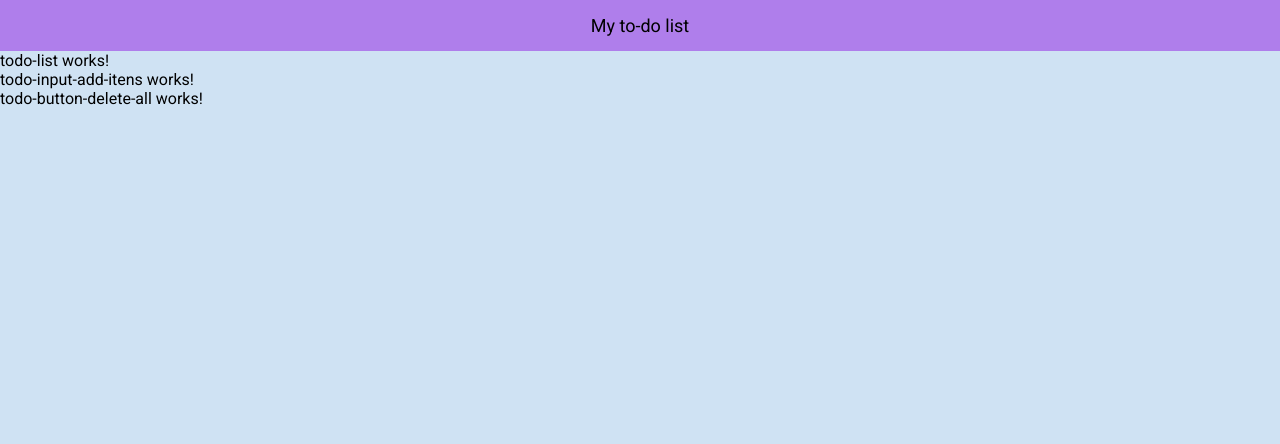
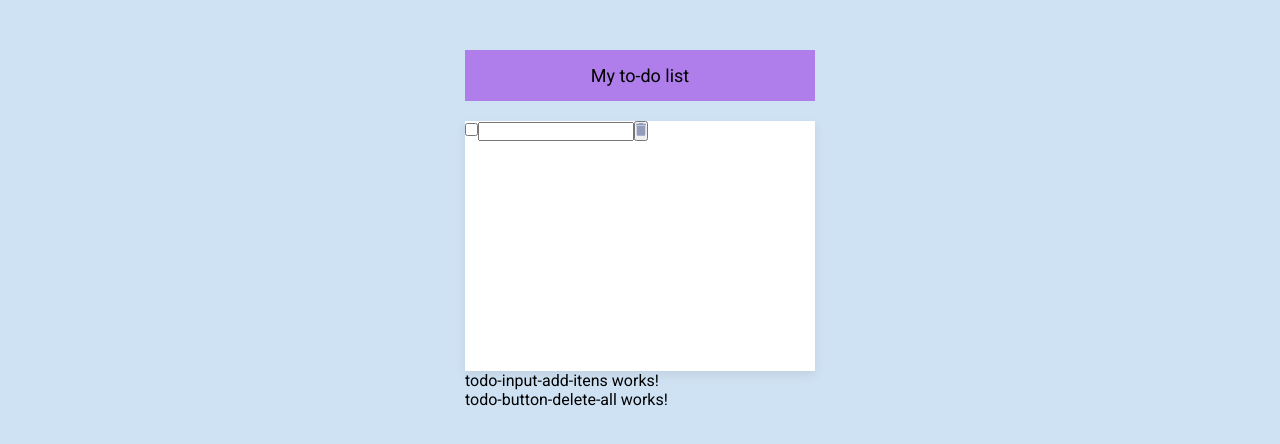
Before and after one commit to marlonsc15/app-To-Do, an Angular app in the folder app-todo/: page / in a window 1280 px wide. Shown: the top 444 px of the page. Built offline with nearby package versions, Linux system fonts and the light colour scheme.

Commit message:
criação de css

```diff
--- a/app-todo/src/app/modules/home/components/todo-list/todo-list.component.css
+++ b/app-todo/src/app/modules/home/components/todo-list/todo-list.component.css
@@ -0,0 +1,16 @@
+@import "../../../../../dist/css/variaveis.css";
+
+section {
+    width: 100%;
+    min-height: 250px;
+    background: var(--secundary-background-color);
+    box-shadow: 0px 4px 10px rgba(0, 0, 0, 0.08);
+    margin-top: 20px;
+
+}
+
+.loading {
+    background-image: url("../../../../../assets/bg-task.png");
+    background-repeat: no-repeat;
+    background-position: center 30px;
+}
--- a/app-todo/src/app/modules/home/components/todo-list/todo-list.component.html
+++ b/app-todo/src/app/modules/home/components/todo-list/todo-list.component.html
@@ -1 +1,17 @@
-<p>todo-list works!</p>
+<section>
+
+    <ul>
+        <li>
+            <input type="checkbox">
+            <input type="text">
+
+            <button>
+                <img src="assets/icon-trash.svg" alt="icon-trash">
+            </button>
+        </li>
+    </ul>
+
+</section>
+
+<app-todo-input-add-itens></app-todo-input-add-itens>
+<app-todo-button-delete-all></app-todo-button-delete-all>
--- a/app-todo/src/app/modules/home/pages/home/home.component.html
+++ b/app-todo/src/app/modules/home/pages/home/home.component.html
@@ -1,4 +1,4 @@
-<app-header></app-header>
-<app-todo-list></app-todo-list>
-<app-todo-input-add-itens></app-todo-input-add-itens>
-<app-todo-button-delete-all></app-todo-button-delete-all>
+<section class="container">
+    <app-header></app-header>
+    <app-todo-list></app-todo-list>
+</section>
--- a/app-todo/src/styles.css
+++ b/app-todo/src/styles.css
@@ -13,6 +13,10 @@ body {
     background: var(--primary-background-color);
 }
 
+ul {
+    list-style: none;
+}
+
 
 .container {
     width: 350px;
```
Also changed, not shown: app-todo/src/assets/bg-task.png (added), app-todo/src/assets/icon-trash.svg (added).
